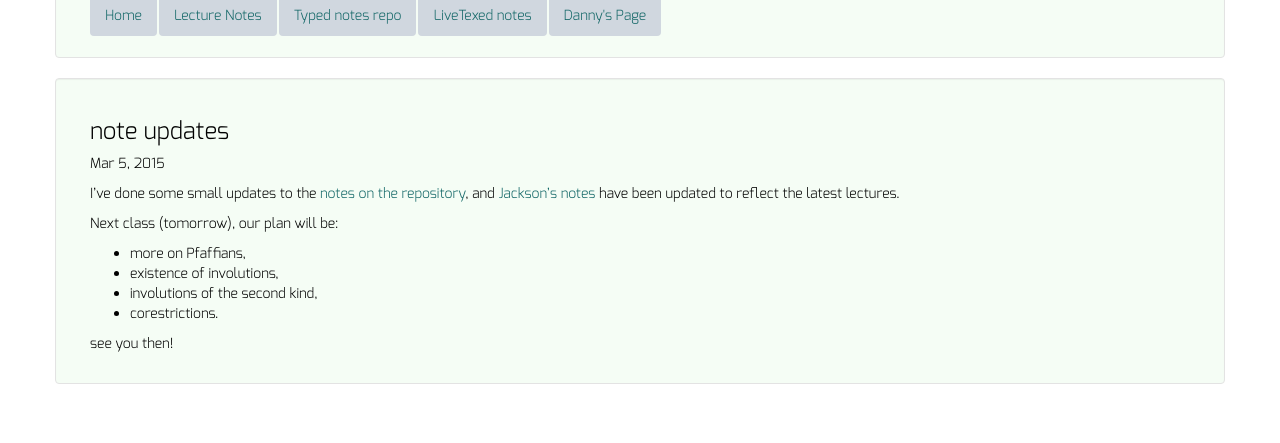
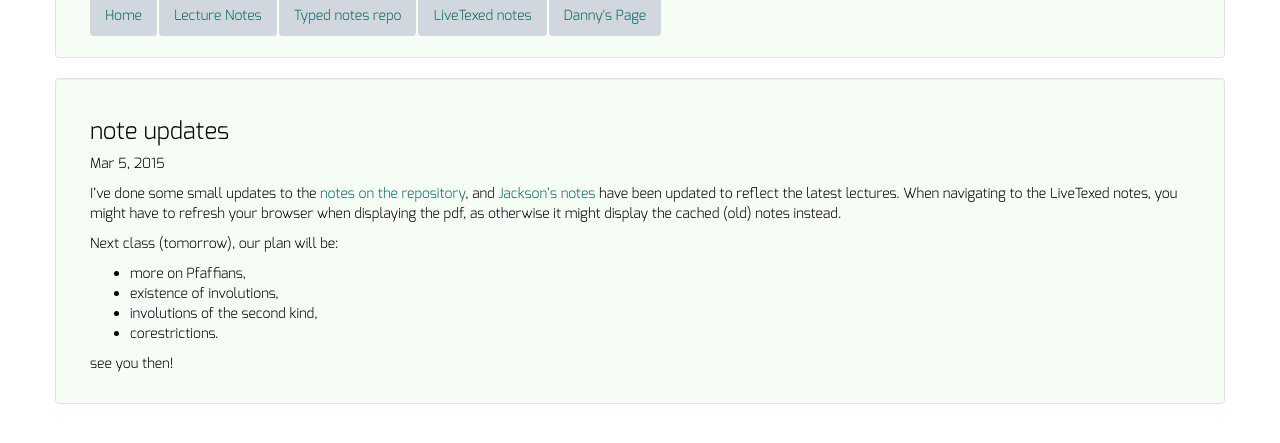
Before and after one commit to dkrashen/csa, a Jekyll site: the page built from _posts/2015-03-05-note-update.md, in a window 1280 px wide, cut to the strip 204-647 px from the top of the page. Built offline with Jekyll 4.4.1, drawn with Linux system fonts in a browser that asks for light colours.

Commit message:
modify post

```diff
--- a/_posts/2015-03-05-note-update.md
+++ b/_posts/2015-03-05-note-update.md
@@ -7,7 +7,12 @@ categories: announcements
 
 ---
 
-I've done some small updates to the [notes on the repository](https://github.com/dkrashen/csa-notes/commit/1cb63fc3e2d4f01451e224b2ef363f658df2b702), and [Jackson's notes](http://dkrashen.github.io/csa/LectureNotes.pdf) have been updated to reflect the latest lectures.
+I've done some small updates to the [notes on the
+repository](https://github.com/dkrashen/csa-notes/commit/1cb63fc3e2d4f01451e224b2ef363f658df2b702),
+and [Jackson's notes](http://dkrashen.github.io/csa/LectureNotes.pdf) have
+been updated to reflect the latest lectures. When navigating to the
+LiveTexed notes, you might have to refresh your browser when displaying the
+pdf, as otherwise it might display the cached (old) notes instead.
 
 Next class (tomorrow), our plan will be:
 
```
